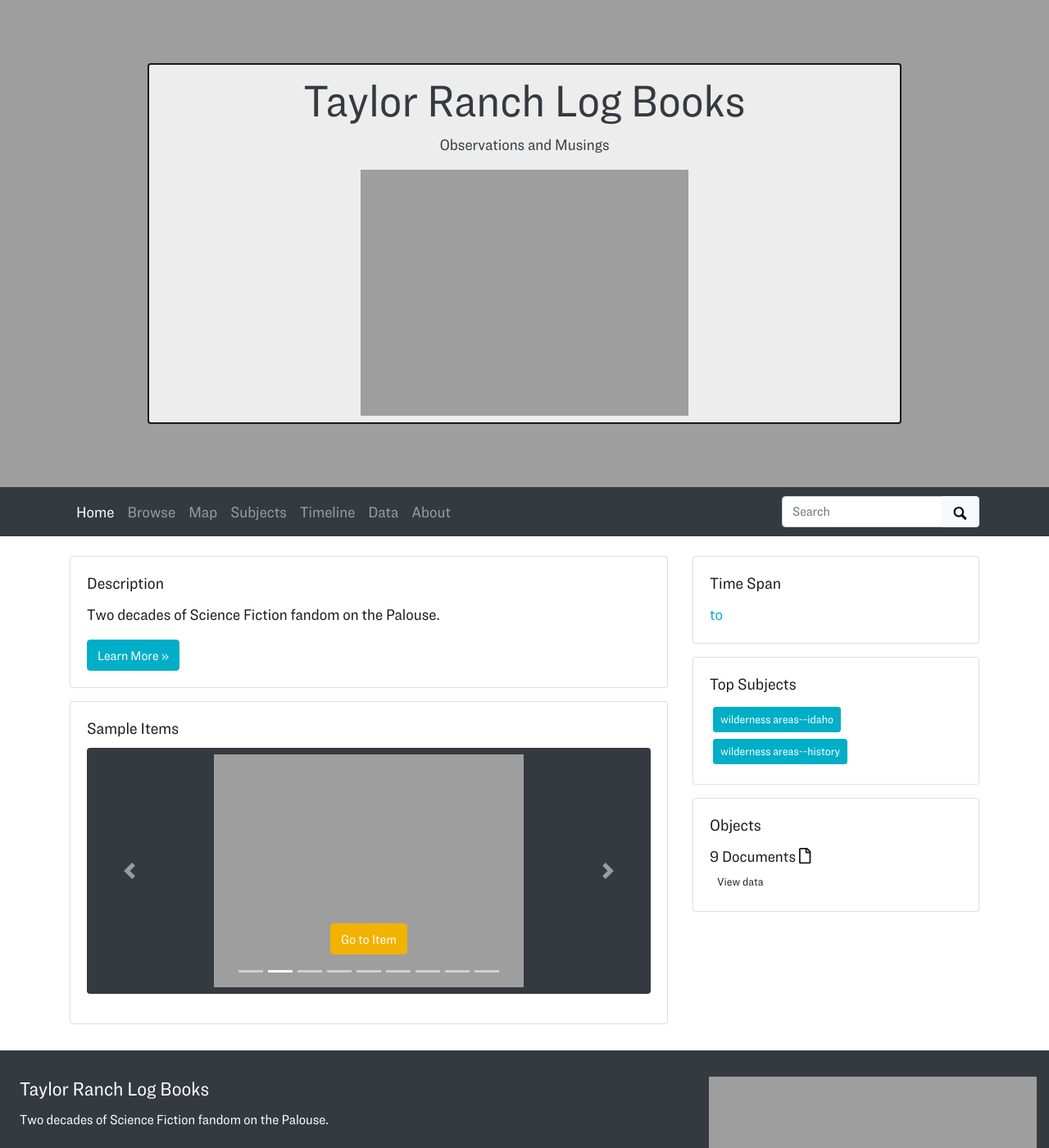
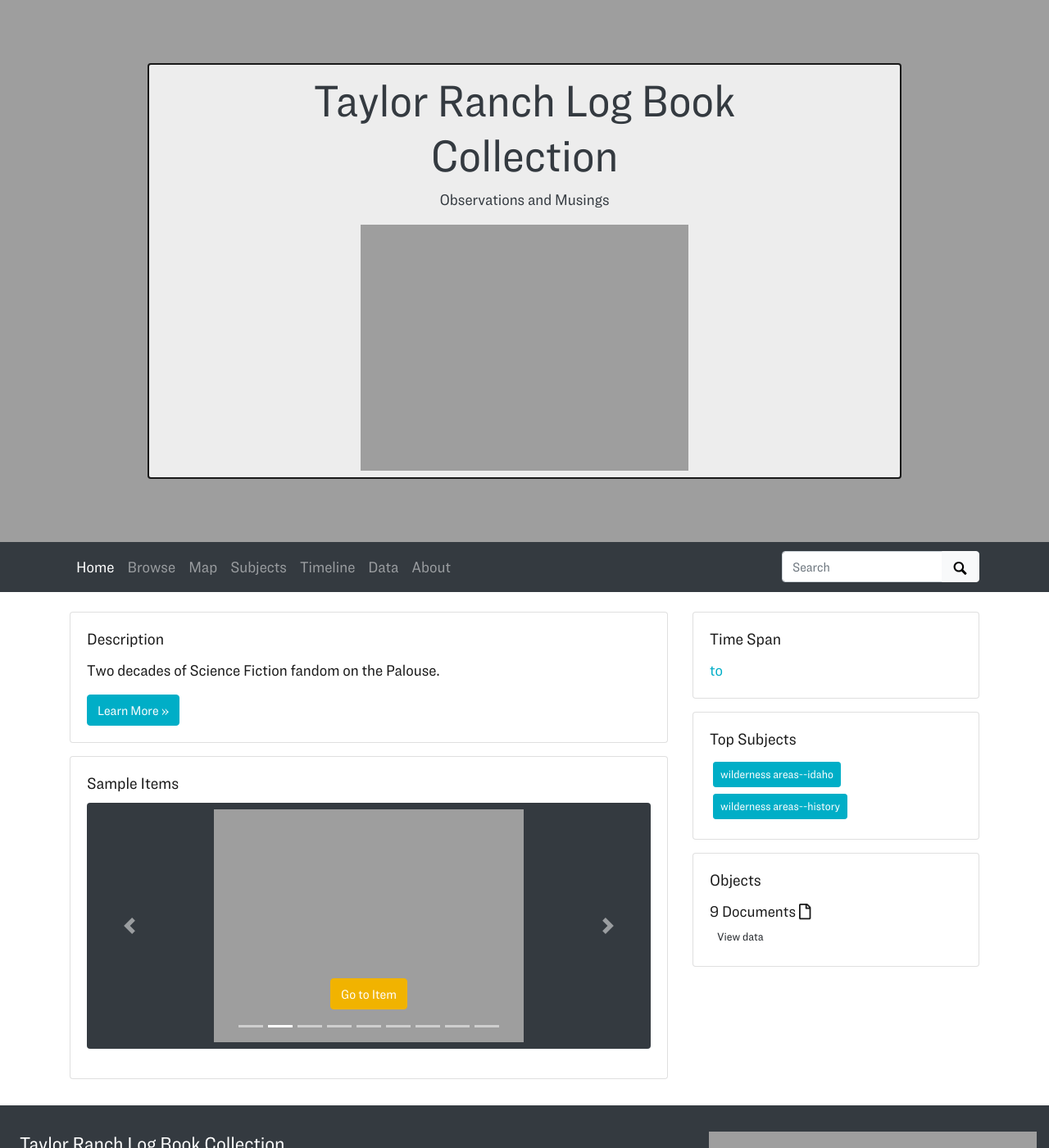
Before and after one commit to uidaholib/taylor_source, a Jekyll site: the page built from index.md, in a window 1280 px wide and 1400 px high. Shown: the whole window at 82% size. Built offline with Jekyll 4.4.1, drawn with Linux system fonts in a browser that asks for light colours; nearby versions of some CDN libraries; library files that are not in the unit come from our copies.

Commit message:
update theme tile

```diff
--- a/_data/theme.yml
+++ b/_data/theme.yml
@@ -2,7 +2,7 @@
 
 # Site settings
 # header and head metadata
-title: Taylor Ranch Log Books
+title: Taylor Ranch Log Book Collection
 tagline: Observations and Musings
 description: "Two decades of Science Fiction fandom on the Palouse."
 keywords: "Idaho; SciFi; FanCon" # describing the whole collection -- add to the two provided
```
